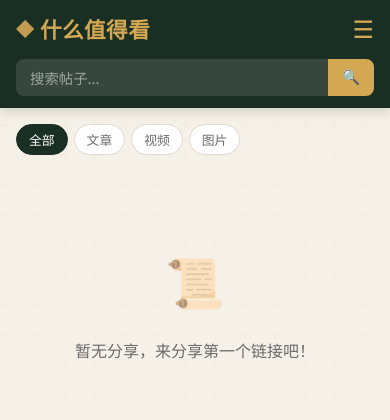
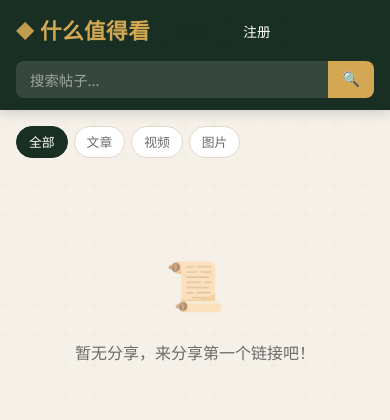
Before and after one commit to Bob-Yuan/SMZDK, a Flask app: page / in a window 390 px wide. Shown: the top 420 px of the page. Run offline with Flask 3, Linux system fonts and the light colour scheme; data that the repository does not hold is empty.

Commit message:
feat: Flask论坛项目开发
Co-authored-by: traeagent <traeagent@users.noreply.github.com>

```diff
--- a/static/css/style.css
+++ b/static/css/style.css
@@ -773,11 +773,10 @@ a:hover {
     }
 
     .nav-actions {
-        display: none;
-        flex-direction: column;
-        width: 100%;
+        display: flex;
+        flex-direction: row;
+        flex-wrap: wrap;
         gap: 8px;
-        padding: 10px 0;
     }
 
     .nav-actions.show {
@@ -785,8 +784,7 @@ a:hover {
     }
 
     .nav-toggle {
-        display: block;
-        margin-left: auto;
+        display: none;
     }
 
     .post-detail-header {
```
